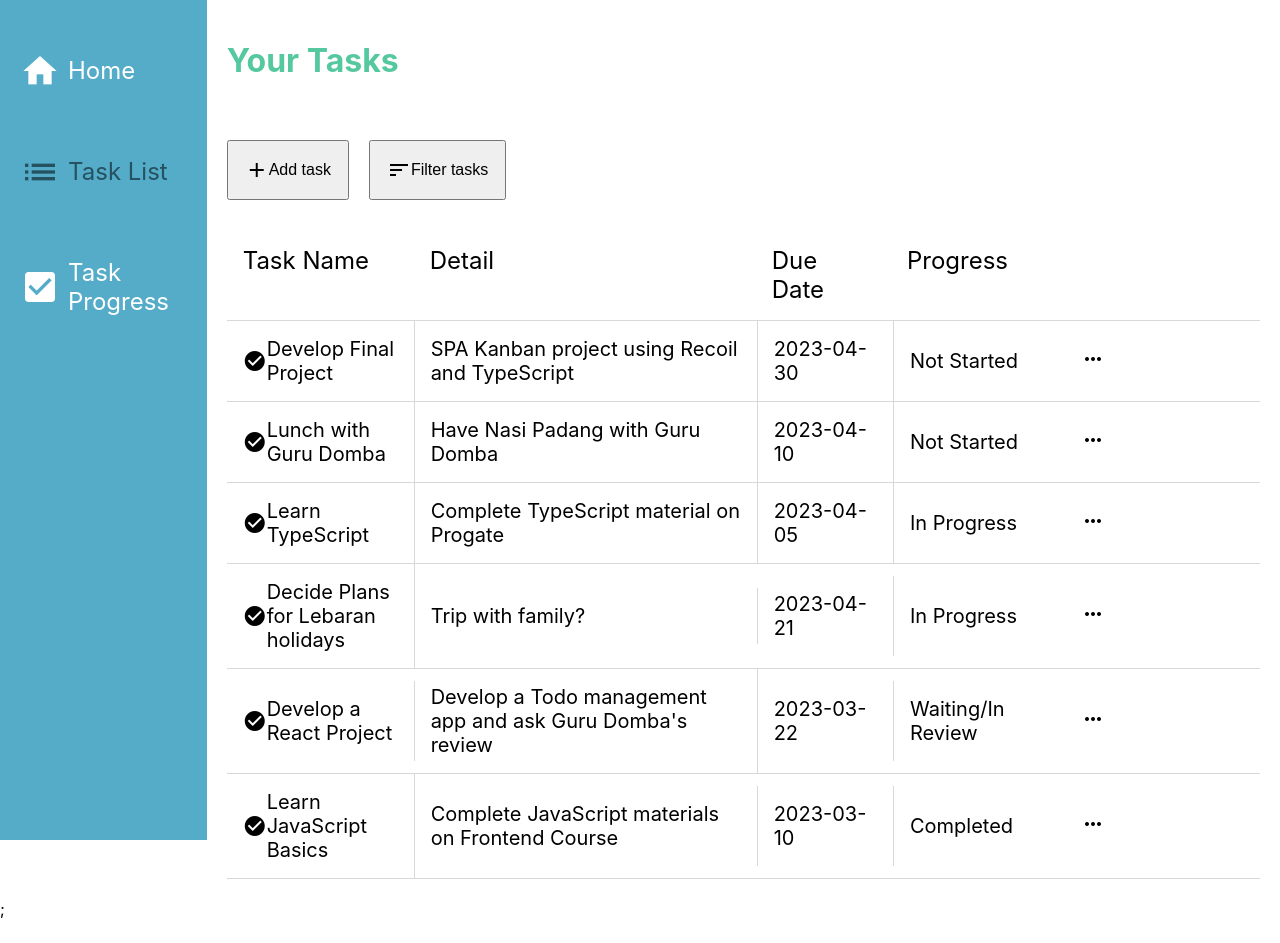
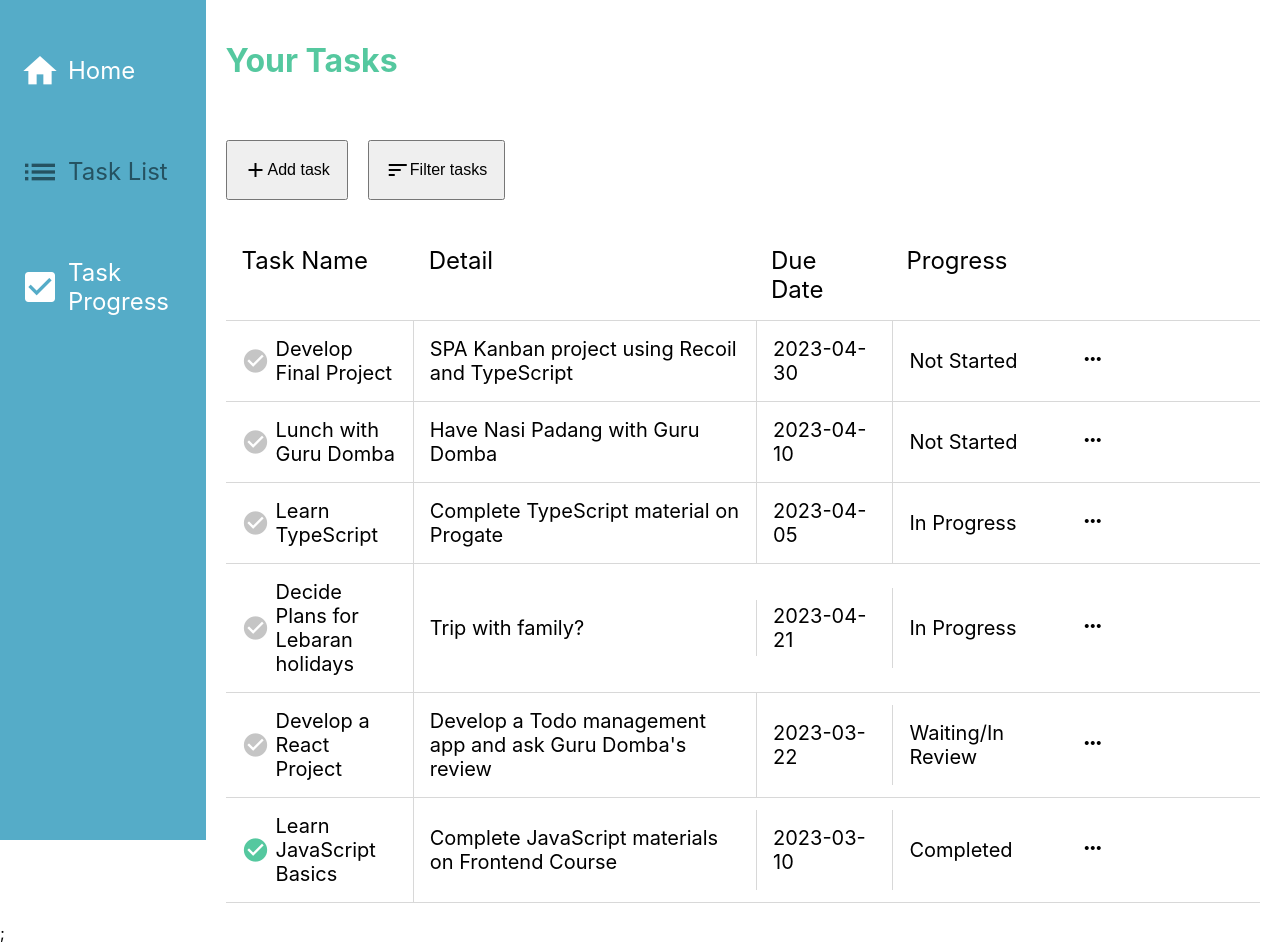
Before and after one commit to vyonizr/kanban-project, a React (Vite) app: page /task-list in a window 1280 px wide. Before the commit the page ends 919 px from the top, so only its background shows below. Built offline with nearby package versions, Linux system fonts and the light colour scheme.

Commit message:
Develop complete feature

```diff
--- a/src/features/tasks/components/TaskList/TaskListItem.tsx
+++ b/src/features/tasks/components/TaskList/TaskListItem.tsx
@@ -3,10 +3,27 @@
   TASK_PROGRESS_STATUS,
   TASK_PROGRESS_ID,
 } from "../../../../constants/app";
+import { useRecoilState } from "recoil"; // Ditambahkan
+import { tasksState } from "../../TaskAtoms"; // Ditambahkan
 
 interface TaskListItemProps {
   task: Task;
 }
+
+const getIconStyle = (progressOrder: number): React.CSSProperties => {
+  const color: "#55C89F" | "#C5C5C5" =
+    progressOrder === TASK_PROGRESS_ID.COMPLETED ? "#55C89F" : "#C5C5C5";
+
+  const cursor: "default" | "pointer" =
+    progressOrder === TASK_PROGRESS_ID.COMPLETED ? "default" : "pointer";
+
+  return {
+    color,
+    cursor,
+    fontSize: "28px",
+    marginRight: "6px",
+  };
+};
 
 const getProgressCategory = (progressOrder: number): string => {
   switch (progressOrder) {
@@ -24,10 +41,30 @@
 };
 
 const TaskListItem = ({ task }: TaskListItemProps): JSX.Element => {
+  const [tasks, setTasks] = useRecoilState<Task[]>(tasksState);
+
+  // Definisikan function ini
+  const completeTask = (taskId: number): void => {
+    const updatedTasks: Task[] = tasks.map((task) =>
+      task.id === taskId
+        ? { ...task, progressOrder: TASK_PROGRESS_ID.COMPLETED }
+        : task
+    );
+    setTasks(updatedTasks);
+  };
+
   return (
     <div style={styles.tableBody}>
       <div style={styles.tableBodyTaskTitle}>
-        <span className="material-icons">check_circle</span>
+        <span
+          className="material-icons"
+          style={getIconStyle(task.progressOrder)}
+          onClick={(): void => {
+            completeTask(task.id);
+          }}
+        >
+          check_circle
+        </span>
         {task.title}
       </div>
       <div style={styles.tableBodyDetail}>{task.detail}</div>
--- a/src/features/tasks/components/TaskProgress/TaskCard.tsx
+++ b/src/features/tasks/components/TaskProgress/TaskCard.tsx
@@ -1,9 +1,25 @@
 import type { Task, CSSProperties } from "../../../../types";
 import { TASK_PROGRESS_ID } from "../../../../constants/app";
+import { useRecoilState } from "recoil"; // Ditambahkan
+import { tasksState } from "../../TaskAtoms"; // Ditambahkan
 
 interface TaskCardProps {
   task: Task;
 }
+
+const getIconStyle = (progressOrder: number): React.CSSProperties => {
+  const color: "#55C89F" | "#C5C5C5" =
+    progressOrder === TASK_PROGRESS_ID.COMPLETED ? "#55C89F" : "#C5C5C5";
+
+  const cursor: "default" | "pointer" =
+    progressOrder === TASK_PROGRESS_ID.COMPLETED ? "default" : "pointer";
+
+  return {
+    color,
+    cursor,
+    fontSize: "28px",
+  };
+};
 
 const getArrowPositionStyle = (progressOrder: number): React.CSSProperties => {
   const justifyContentValue: "flex-end" | "space-between" =
@@ -17,10 +33,30 @@
 };
 
 const TaskCard = ({ task }: TaskCardProps): JSX.Element => {
+  const [tasks, setTasks] = useRecoilState<Task[]>(tasksState);
+
+  // Definisikan function ini
+  const completeTask = (taskId: number): void => {
+    const updatedTasks: Task[] = tasks.map((task) =>
+      task.id === taskId
+        ? { ...task, progressOrder: TASK_PROGRESS_ID.COMPLETED }
+        : task
+    );
+    setTasks(updatedTasks);
+  };
+
   return (
     <div style={styles.taskCard}>
       <div style={styles.taskIcons}>
-        <div className="material-icons">check_circle</div>
+        <div
+          className="material-icons"
+          style={getIconStyle(task.progressOrder)}
+          onClick={(): void => {
+            completeTask(task.id);
+          }}
+        >
+          check_circle
+        </div>
         <div className="material-icons" style={styles.menuIcon}>
           more_vert
         </div>
```
